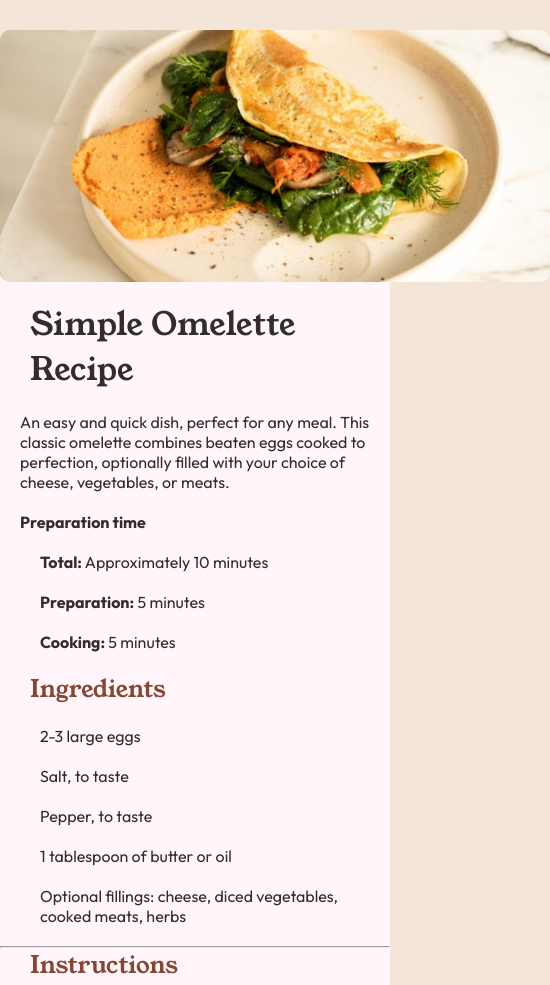
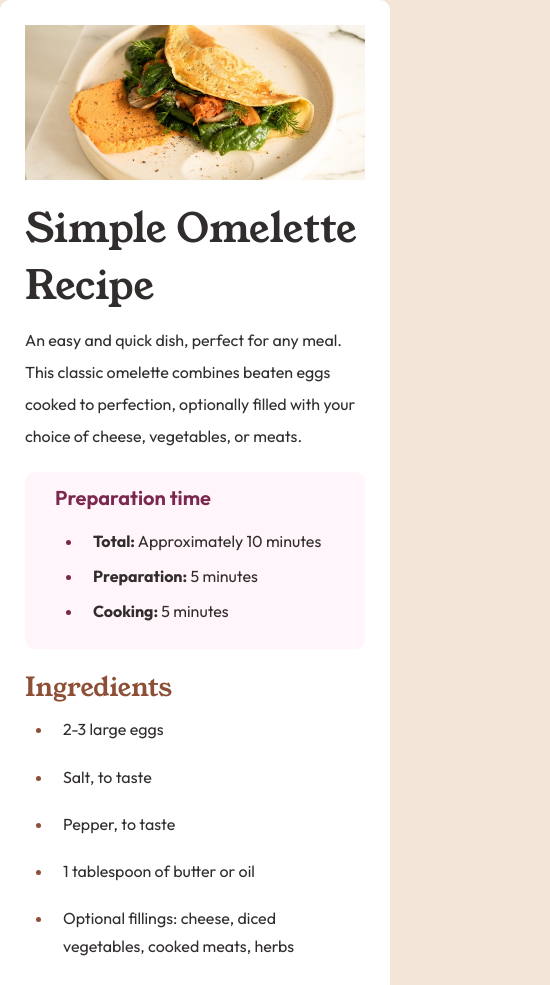
Before and after one commit to Meraki-Arcana/recipe-page-main, a plain HTML site: page index.html in a window 390 px wide. Shown: the top 985 px of the page, 550 px wide, since content can reach past the window. Drawn offline with Linux system fonts and the light colour scheme.

Commit message:
Final Changes
I started this project from scratch by focusing on structuring my HTML, and I made the page responsive for mobile devices.

```diff
--- a/index.html
+++ b/index.html
@@ -4,111 +4,92 @@
 <head>
   <meta charset="UTF-8">
   <meta name="viewport" content="width=device-width, initial-scale=1.0">
-  <!-- displays site properly based on user's device -->
-
   <link rel="stylesheet" href="style.css">
-
   <link rel="icon" type="image/png" sizes="32x32" href="./assets/images/favicon-32x32.png">
 
   <title>Frontend Mentor | Recipe page</title>
-
-  <!-- Feel free to remove these styles or customise in your own stylesheet 👍 -->
-  <style>
-    .attribution {
-      font-size: 11px;
-      text-align: center;
-    }
-
-    .attribution a {
-      color: hsl(228, 45%, 44%);
-    }
-  </style>
 </head>
 
 <body>
-
-  <div id="content-container">
-
-    <img src="assets/images/image-omelette.jpeg" alt="omelette">
-
-  <h1>Simple Omelette Recipe</h2>
-
-  <p>An easy and quick dish, perfect for any meal. This classic omelette combines beaten eggs cooked
-    to perfection, optionally filled with your choice of cheese, vegetables, or meats.</p>
-
-  <div>
-    <span><strong>Preparation time</strong></span>
-    <ul class="prep-details">
-      <li><strong>Total:</strong> Approximately 10 minutes</li>
-      <li><strong>Preparation:</strong> 5 minutes</li>
-      <li><strong>Cooking:</strong> 5 minutes</li>
+  <main class="content-wrapper">
+    <div class="recipe-container"><img class="omelette-img" src="assets/images/image-omelette.jpeg"
+        alt="Veggie Stuffed Omelette">
+      <div class="content-container">
+        <h1>Simple Omelette Recipe</h1>
+        <p>An easy and quick dish, perfect for any meal. This classic omelette combines
+          beaten eggs cooked to perfection, optionally filled with your choice of cheese, vegetables, or meats.</p>
+        <div class="prep-container">
+          <div class="prep-details">
+            <strong>
+              <p class="preparation-header">Preparation time</p>
+            </strong>
+            <ul class>
+              <li class="prep-list"><strong>Total:</strong> Approximately 10 minutes</li>
+              <li class="prep-list"><strong>Preparation:</strong> 5 minutes</li>
+              <li class="prep-list"><strong>Cooking:</strong> 5 minutes</li>
             </ul>
           </div>
+        </div>
 
+        <section class="ingredients">
           <h2>Ingredients</h2>
-
-  <ul>
+          <ul class="ingredients-list">
             <li>2-3 large eggs</li>
             <li>Salt, to taste</li>
             <li>Pepper, to taste</li>
             <li>1 tablespoon of butter or oil</li>
             <li>Optional fillings: cheese, diced vegetables, cooked meats, herbs</li>
           </ul>
-
+        </section>
         <hr>
-
+        <section>
           <h2>Instructions</h2>
-  <div>
-    <ol>
-      <li><strong>Beat the eggs:</strong> In a bowl, beat the eggs with a pinch of salt and pepper until they are well
-        mixed.You can add a
-        tablespoon of water or milk for a fluffier texture.</li>
-
+          <ol class="instruction-steps">
+            <li><strong>Beat the eggs:</strong> In a bowl, beat the eggs with a pinch of salt and pepper until they are
+              well mixed. You can add a tablespoon of water or milk for a fluffier texture.</li>
             <li><strong>Heat the pan:</strong> Place a non-stick frying pan over medium heat and add butter or oil.</li>
-
-
-
-      <li><strong>Cook the omelette:</strong> Once the butter is melted and bubbling, pour in the eggs. Tilt the pan to
-        ensure the eggs
-        evenly coat
-        the surface.</li>
-
-      <li><strong>Add fillings (optional):</strong> When the eggs begin to set at the edges but are still slightly runny
-        in the
-        middle,sprinkle
-        your chosen fillings over one half of the omelette.</li>
-
-      <li><strong>Fold and serve:</strong> As the omelette continues to cook, carefully lift one edge and fold it over the
+            <li><strong>Cook the omelette:</strong> Once the butter is melted and bubbling, pour in the eggs. Tilt the
+              pan to ensure the
+              eggs evenly coat the surface.</li>
+            <li><strong>Add fillings (optional):</strong> When the eggs begin to set at the edges but are still slightly
+              runny in the
+              middle, sprinkle your chosen fillings over one half of the omelette.</li>
+            <li><strong>Fold and serve:</strong> As the omelette continues to cook, carefully lift one edge and fold it
+              over the
               fillings. Let it cook for another minute, then slide it onto a plate.</li>
-
             <li><strong>Enjoy:</strong> Serve hot, with additional salt and pepper if needed.</li>
           </ol>
+        </section>
+        <hr>
+        <section>
+          <h2>Nutrition</h2>
+          <p>The table below shows nutritional values per serving without the additional fillings.</p>
+
+          <table>
+            <tr>
+              <td>Calories</td>
+              <td class="calories">277kcal</td>
+            </tr>
+            <tr>
+              <td>Carbs</td>
+              <td class="grams">0g</td>
+            </tr>
+            <tr>
+              <td>Protein</td>
+              <td class="grams">20g</td>
+            </tr>
+            <tr>
+              <td>Fat</td>
+              <td class="grams">22g</td>
+            </tr>
+          </table>
+        </section>
       </div>
-
-  <hr>
-
-  <h2>Nutrition</h2>
-
-  The table below shows nutritional values per serving without the additional fillings.
-
-  Calories
-  277kcal
-  <hr>
-  Carbs
-  0g
-  <hr>
-  Protein
-  20g
-  <hr>
-  Fat
-  22g
-</div>
-
-
-  <div class="attribution">
+      <footer class="attribution">
         Challenge by <a href="https://www.frontendmentor.io?ref=challenge" target="_blank">Frontend Mentor</a>.
-    Coded by <a href="#">Meraki Arcana</a>.
-  </div>
+        Coded by <a href="https://www.frontendmentor.io/profile/Meraki-Arcana">Meraki Arcana</a>.
+      </footer>
+  </main>
 </body>
 
 </html>
--- a/style.css
+++ b/style.css
@@ -1,63 +1,169 @@
-@import url('https://fonts.googleapis.com/css2?family=Young+Serif&display=swap');
-
-@import url('https://fonts.googleapis.com/css2?family=Outfit:wght@100..900&display=swap');
+@import url("https://fonts.googleapis.com/css2?family=Young+Serif&display=swap");
+@import url("https://fonts.googleapis.com/css2?family=Outfit:wght@100..900&display=swap");
 
 * {
-    margin:0px;
-    padding:0px;
-    box-sizing: border-box;
+  margin: 0px;
+  padding: 0px;
+  box-sizing: border-box;
 }
 
 :root {
-   --background-color:#f3e6d8;
-   --primary-color:#302d2c;
-   --secondary-color: #854632;
-   --preparation-text-color:#7b284f;
-   --preparation-box-color:#fff5fa;
-
+  --background-color: #f3e6d8;
+  --background-secondary: #fff5fa;
+  --primary-color: #302d2c;
+  --secondary-color: #8d4f36;
+  --prep-text-color: #7b284f;
+  --content-container-color: #ffffff;
+  --hr-color: #e0e0e0;
 }
 
 body {
-    background-color: var(--background-color);
+  background: var(--background-color);
 }
 
-
-h1, h2 {
-    font-family:"Young Serif", serif;
-    margin-left:30px;
-    margin-bottom:20px;
+h1,
+h2 {
+  font-family: "Young Serif", serif;
+  font-weight: 300;
 }
 
-h1{
-    color:var(--primary-color,#302d2c);
-    font-weight: 500;
+h1 {
+  color: var(--primary-color);
+  font-size: 40px;
+  font-weight: 500;
+  margin-top: 20px;
 }
 
 h2 {
-    color:var(--secondary-color,#854632);
-    font-weight: 200;
+  color: var(--secondary-color);
+  font-weight: 100;
+  font-size: 26px;
+  padding-top: 20px;
 }
 
-ul, ol, li, p, span {
-    color:var(--primary-color,#302d2c);
-    display:block;
-    font-family:"Outfit", sans-serif;
-    margin:20px;
+li {
+  padding: 10px;
+  margin-left: 1.75rem;
+  line-height: 1.7rem;
 }
 
-#content-container {
-    display:block;
-    margin:0 auto;
-    margin-top:30px;
-    background: #fff5fa;
-    max-width: 600px;
-    border-radius: 15px;
+li::marker {
+  color: var(--secondary-color);
+  font-weight: 800;
 }
 
-img {
-    display:block;
-    margin:0 auto;
-    margin-bottom:20px;
-    border-radius:10px;
-    max-width:550px;
+p {
+  line-height: 2rem;
+  margin-top: 10px;
+  margin-bottom: 20px;
 }
+
+p,
+li,
+td,
+tr {
+  color: var(--primary-color);
+  font-family: "Outfit", sans-serif;
+}
+
+section {
+  margin-bottom: 20px;
+}
+
+/*table stylization*/
+table {
+  border-collapse: collapse;
+  width: 100%;
+}
+
+table tr:last-child td {
+  border-bottom: none;
+}
+
+th,
+td {
+  margin: 24px;
+  padding: 10px;
+  border-collapse: collapse;
+  border-bottom: 1px solid var(--hr-color);
+}
+
+hr {
+  color: #e0e0e0;
+  max-width: 100%;
+  margin: 0 auto;
+  opacity: 50%;
+}
+
+/*content layout*/
+.omelette-img {
+  display: block;
+  max-width: 100%;
+  border-radius: 10px;
+}
+
+.content-wrapper {
+  max-width: 40em;
+  margin: 0 auto;
+  padding: 30px;
+}
+
+.recipe-container {
+  background: var(--content-container-color);
+  padding: 25px;
+  max-width: 100%;
+  border-radius: 10px;
+}
+
+.prep-container {
+  background: var(--background-secondary);
+  border-radius: 10px;
+  padding: 20px;
+  padding-left: 30px;
+  padding-top: 10px;
+}
+
+.preparation-header {
+  margin-top: 0;
+  margin-bottom: 10px;
+  font-size: 20px;
+  color: var(--prep-text-color);
+  font-weight: 650;
+}
+
+.prep-details li::marker {
+  color: var(--prep-text-color);
+}
+
+.prep-list {
+  padding-left: 10px;
+  line-height: 15px;
+}
+
+.calories,
+.grams {
+  color: var(--secondary-color);
+  font-weight: 600;
+}
+
+.attribution {
+  text-align: center;
+  font-size: 13px;
+  color: var(--primary-color);
+  font-family: "Outfit", sans-serif;
+}
+
+/*media query*/
+@media (max-width: 500px) {
+  .content-wrapper {
+    padding: 0;
+  }
+
+  .omelette-img {
+    border-radius: 0;
+  }
+
+  .attribution {
+    font-size: 10px;
+  }
+}
```
Lines whose indentation alone changed are shown as unchanged.
